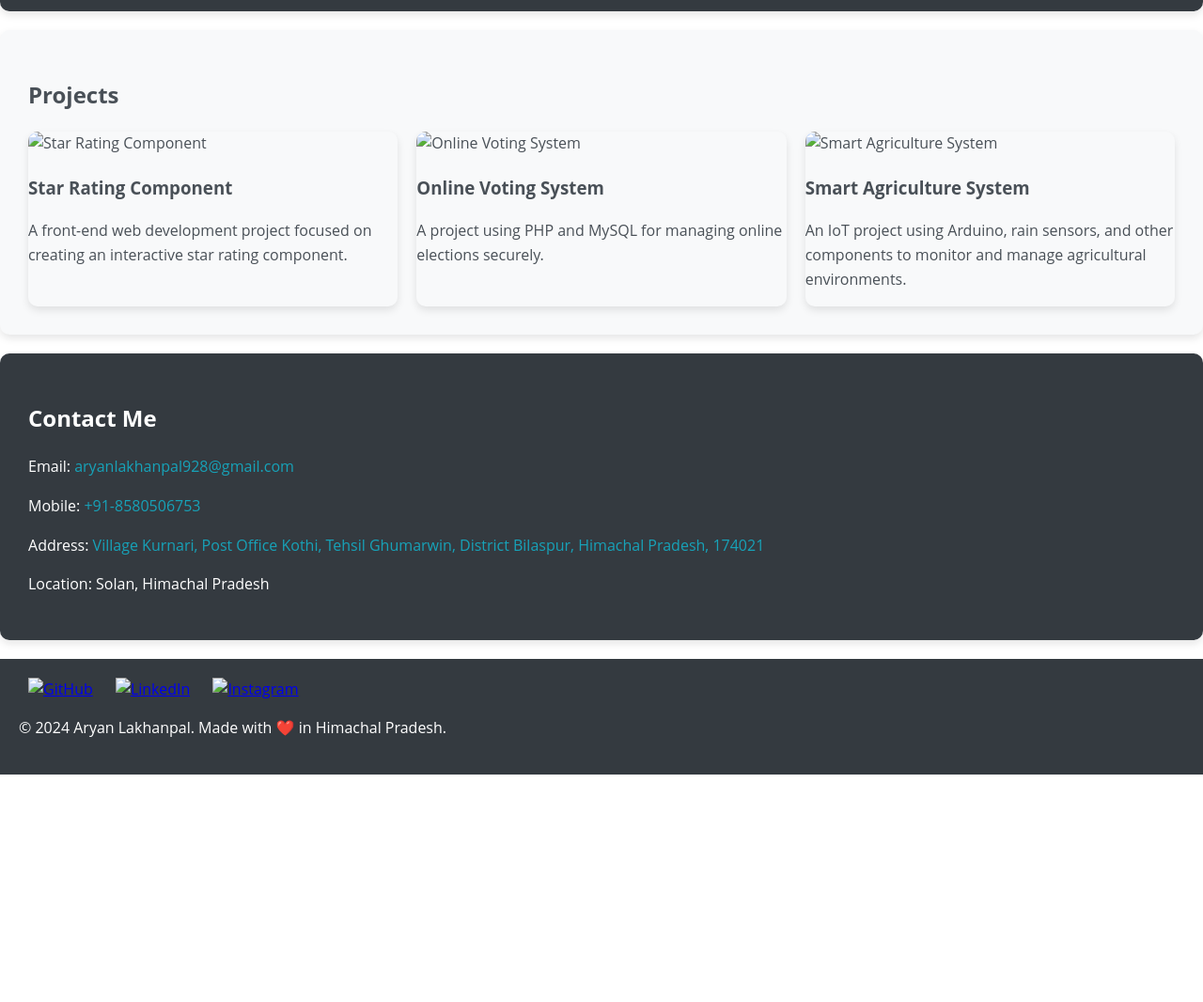
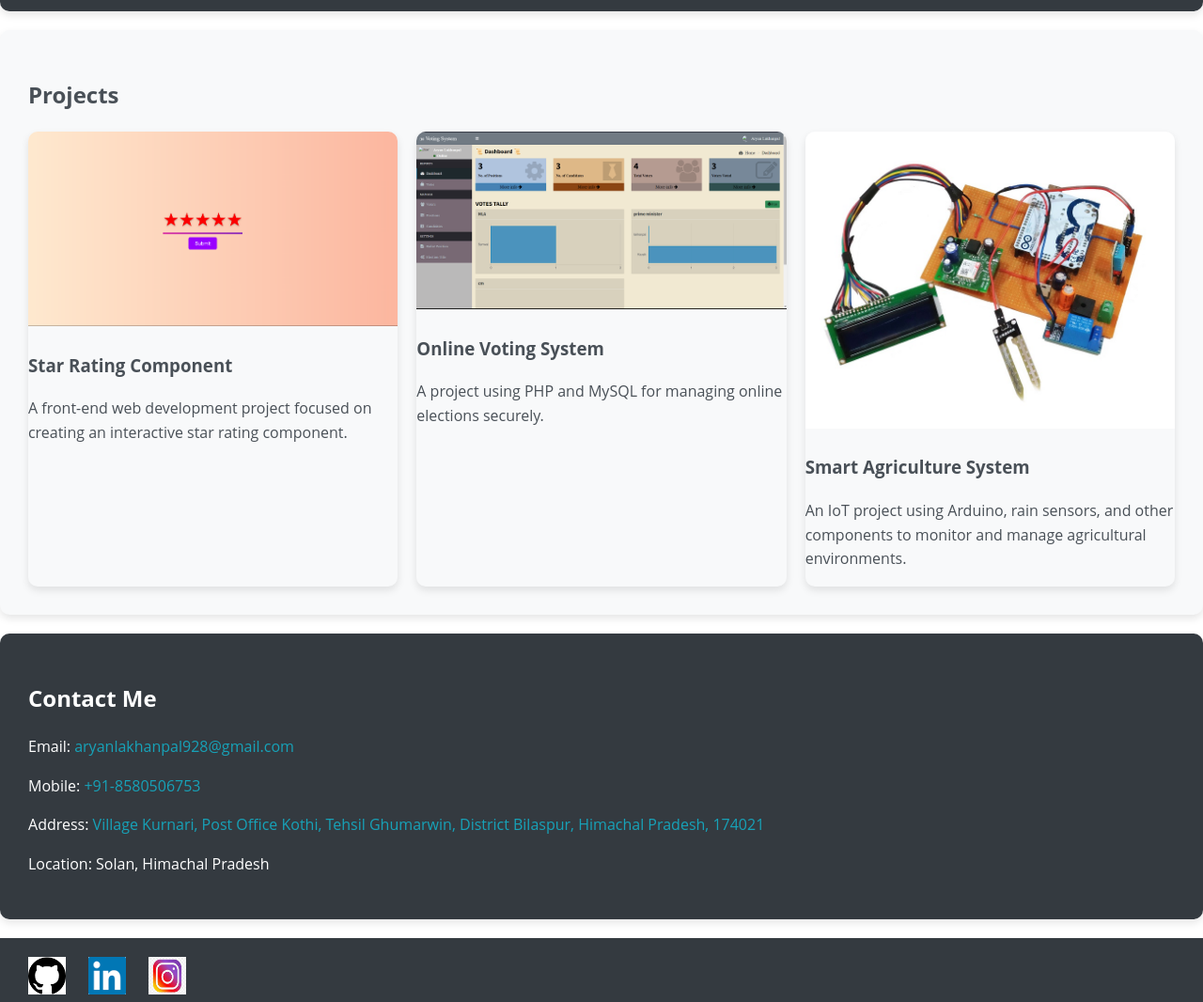
Before and after one commit to AryanLakhanpalaryan/portfolio-website, a plain HTML site: page index.html in a window 1280 px wide. Shown: the part 1399-2465 px from the top of the page at 94% size. Before the commit the page ends 2223 px from the top, so only its background shows below. Drawn offline with Linux system fonts and the light colour scheme; files that its build step writes are made by us from their sources.

Commit message:
Update index.html

```diff
--- a/index.html
+++ b/index.html
@@ -5,7 +5,7 @@
     <meta name="viewport" content="width=device-width, initial-scale=1.0">
     <meta name="description" content="Aryan Lakhanpal's portfolio showcasing skills in web development, Java, and programming projects.">
     <title>Aryan Lakhanpal's Portfolio</title>
-    <link rel="stylesheet" href="Css/style.css">
+    <link rel="stylesheet" href="style.css">
 </head>
 <body>
     <header>
@@ -55,17 +55,17 @@
         <h2>Projects</h2>
         <div class="project-container">
             <div class="project">
-                <img src="images/Screenshot 2024-08-13 145804.png" alt="Star Rating Component" class="project-image">
+                <img src="Screenshot 2024-08-13 145804.png" alt="Star Rating Component" class="project-image">
                 <h3>Star Rating Component</h3>
                 <p>A front-end web development project focused on creating an interactive star rating component.</p>
             </div>
             <div class="project">
-                <img src="images/Screenshot 2024-05-14 220250.png" alt="Online Voting System" class="project-image">
+                <img src="Screenshot 2024-05-14 220250.png" alt="Online Voting System" class="project-image">
                 <h3>Online Voting System</h3>
                 <p>A project using PHP and MySQL for managing online elections securely.</p>
             </div>
             <div class="project">
-                <img src="images/IOT-based-Smart-Agriculture-Monitoring-System-Using-Arduino-UNO.jpg" alt="Smart Agriculture System" class="project-image">
+                <img src="IOT-based-Smart-Agriculture-Monitoring-System-Using-Arduino-UNO.jpg" alt="Smart Agriculture System" class="project-image">
                 <h3>Smart Agriculture System</h3>
                 <p>An IoT project using Arduino, rain sensors, and other components to monitor and manage agricultural environments.</p>
             </div>
@@ -84,13 +84,13 @@
 
     <footer>
         <div class="social-icons">
-            <a href="https://github.com/AryanLakhanpalaryan"><img src="images/download.png" alt="GitHub"></a>
-            <a href="https://www.linkedin.com/in/aryan-lakhanpal-253035274/"><img src="images/download (1).png" alt="LinkedIn"></a>
-            <a href="https://www.instagram.com/xx__aryan__lakhanpal/"><img src="images/34.jpg" alt="Instagram"></a>
+            <a href="https://github.com/AryanLakhanpalaryan"><img src="download.png" alt="GitHub"></a>
+            <a href="https://www.linkedin.com/in/aryan-lakhanpal-253035274/"><img src="download (1).png" alt="LinkedIn"></a>
+            <a href="https://www.instagram.com/xx__aryan__lakhanpal/"><img src="34.jpg" alt="Instagram"></a>
         </div>
         <p>&copy; 2024 Aryan Lakhanpal. Made with ❤️ in Himachal Pradesh.</p>
     </footer>
 
-    <script src="Js/script.js"></script>
+    <script src="script.js"></script>
 </body>
 </html>
```
